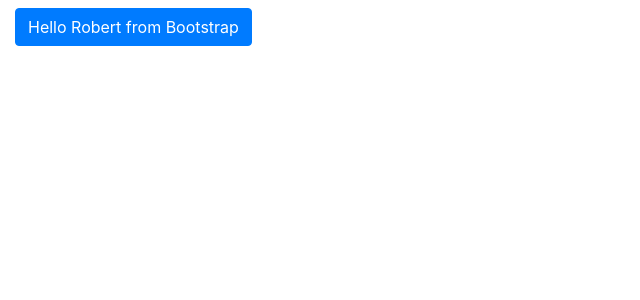
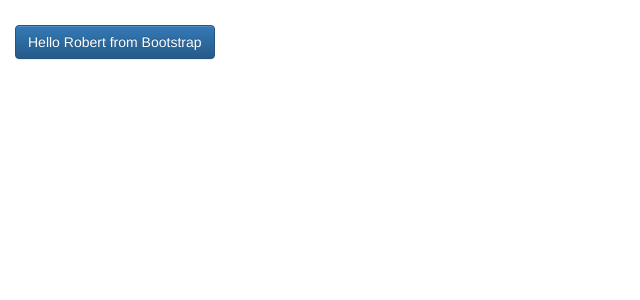
Before and after one commit to sabrown89/atlanta-mortage-team, a Django app: page / in a window 1280 px wide. Shown: the top 300 px of the page, without its empty margins (0-640 px from the left). Run offline with Django 3.2, Linux system fonts and the light colour scheme; some libraries are stand-ins or nearby versions.

Commit message:
Replaces bootstrap 4.0 with 3.3.7 due to bugs in 4.0

```diff
--- a/templates/head.html
+++ b/templates/head.html
@@ -7,6 +7,8 @@
 	<link rel="stylesheet" href="{% static 'css/main.css' %}" type="text/css">
 
     <!-- Latest compiled and minified CSS -->
-<link rel="stylesheet" href="https://maxcdn.bootstrapcdn.com/font-awesome/4.4.0/css/font-awesome.min.css">
-    <link rel="stylesheet" href="https://maxcdn.bootstrapcdn.com/bootstrap/4.0.0/css/bootstrap.min.css" integrity="sha384-Gn5384xqQ1aoWXA+058RXPxPg6fy4IWvTNh0E263XmFcJlSAwiGgFAW/dAiS6JXm" crossorigin="anonymous">
+	<link rel="stylesheet" href="https://maxcdn.bootstrapcdn.com/bootstrap/3.3.7/css/bootstrap.min.css" integrity="sha384-BVYiiSIFeK1dGmJRAkycuHAHRg32OmUcww7on3RYdg4Va+PmSTsz/K68vbdEjh4u" crossorigin="anonymous">
+
+	<!-- Optional theme -->
+	<link rel="stylesheet" href="https://maxcdn.bootstrapcdn.com/bootstrap/3.3.7/css/bootstrap-theme.min.css" integrity="sha384-rHyoN1iRsVXV4nD0JutlnGaslCJuC7uwjduW9SVrLvRYooPp2bWYgmgJQIXwl/Sp" crossorigin="anonymous">
 </head>
--- a/templates/js.html
+++ b/templates/js.html
@@ -2,6 +2,4 @@
 
 <script src="https://code.jquery.com/jquery-3.2.1.slim.min.js" integrity="sha384-KJ3o2DKtIkvYIK3UENzmM7KCkRr/rE9/Qpg6aAZGJwFDMVNA/GpGFF93hXpG5KkN" crossorigin="anonymous"></script>
 
-<script src="https://cdnjs.cloudflare.com/ajax/libs/popper.js/1.12.9/umd/popper.min.js" integrity="sha384-ApNbgh9B+Y1QKtv3Rn7W3mgPxhU9K/ScQsAP7hUibX39j7fakFPskvXusvfa0b4Q" crossorigin="anonymous"></script>
-
-<script src="https://maxcdn.bootstrapcdn.com/bootstrap/4.0.0/js/bootstrap.min.js" integrity="sha384-JZR6Spejh4U02d8jOt6vLEHfe/JQGiRRSQQxSfFWpi1MquVdAyjUar5+76PVCmYl" crossorigin="anonymous"></script>
+<script src="https://maxcdn.bootstrapcdn.com/bootstrap/3.3.7/js/bootstrap.min.js" integrity="sha384-Tc5IQib027qvyjSMfHjOMaLkfuWVxZxUPnCJA7l2mCWNIpG9mGCD8wGNIcPD7Txa" crossorigin="anonymous"></script>
```
